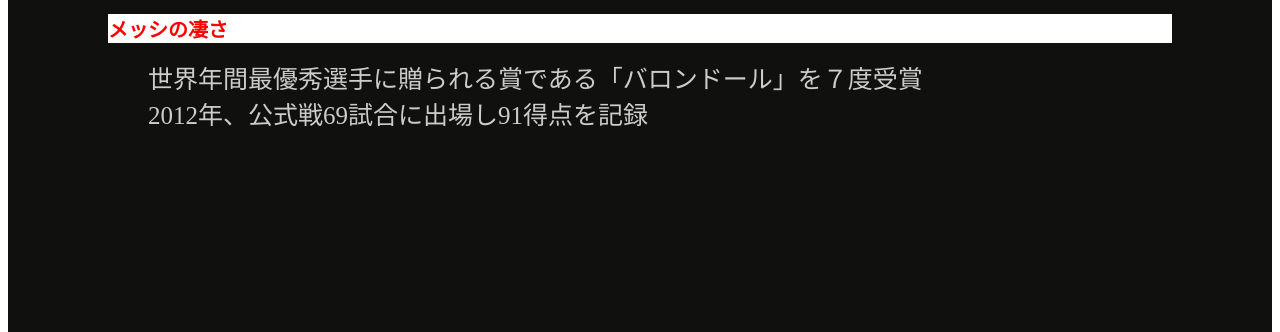
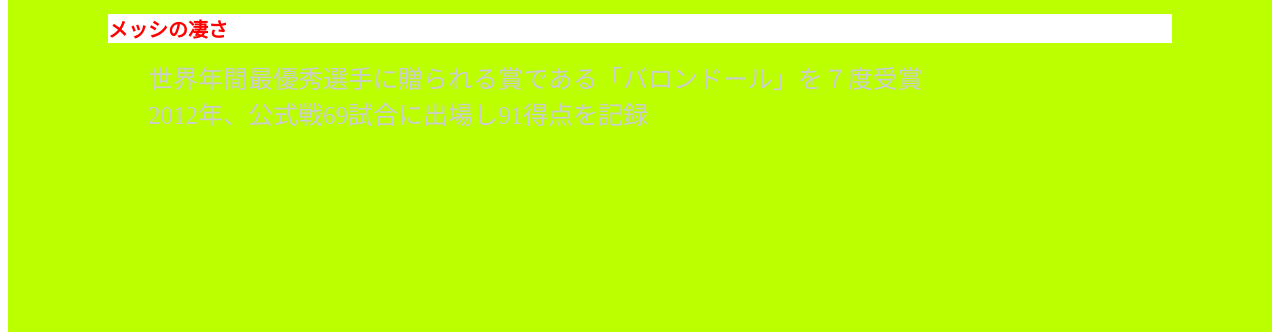
Before and after one commit to ShinYamam0t0/ShinYamam0t0.github.io, a plain HTML site: page index.html in a window 1280 px wide. Shown: the part 309-641 px from the top of the page. Drawn offline with Linux system fonts and the light colour scheme.

Commit message:
Update stylesheet.css

```diff
--- a/stylesheet.css
+++ b/stylesheet.css
@@ -33,7 +33,7 @@ li {
 
 .main {
   padding: 100px 100px;
-  background-color: #10100E;
+  background-color: #bbff00;
   color: #cccccc;
 }
 
```
